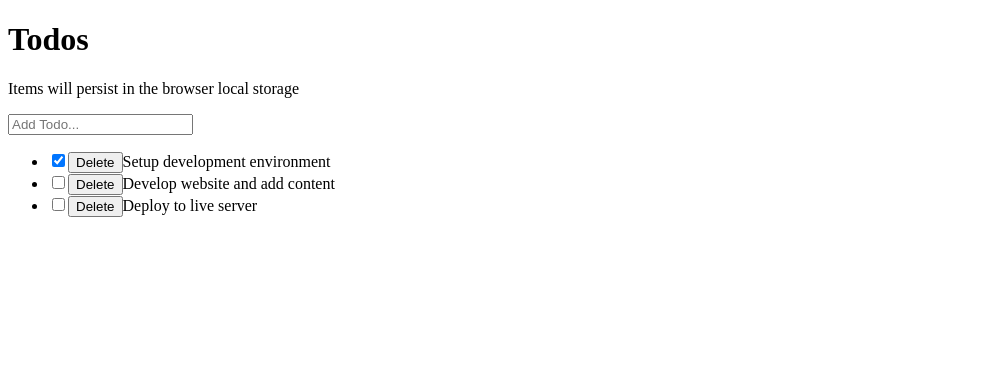
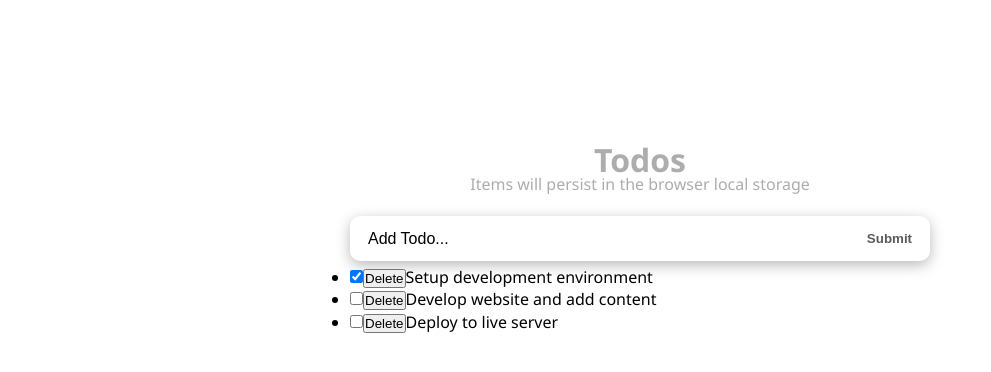
Before and after one commit to kamrantahir2/TodoApp-IbasLogic, a React (Vite) app: page / in a window 1280 px wide. Shown: the top 372 px of the page, without its empty margins (0-991 px from the left). Built offline with nearby package versions, Linux system fonts and the light colour scheme.

Commit message:
Add styling using app.css file. Begin creating module based css files

```diff
--- a/src/components/Header.jsx
+++ b/src/components/Header.jsx
@@ -1,6 +1,25 @@
+
+// We can also assign the styling to a variable
+const headerStyle = {
+    padding: '20px 0',
+    lineHeight: '1.5em',
+    color: '#aeadad',
+    textAlign: 'center'
+};
+
+
 const Header = () => {
     return (
-        <header>
+        <header
+            // Usage of inline css styling
+            // style={{
+            //     padding: '20px 0',
+            //     lineHeight: '1.5em',
+            //     color: '#aeadad',
+            //     textAlign: 'center'
+            // }}
+            style={headerStyle}
+        >
             <h1>Todos</h1>
             <p>Items will persist in the browser local storage</p>
         </header>
--- a/src/components/InputTodo.jsx
+++ b/src/components/InputTodo.jsx
@@ -26,10 +26,12 @@
 
     return (
         <>
-            <form onSubmit={handleSubmit}>
-                <input type="text" placeholder="Add Todo..." value={title} onChange={handleChange} />
+            <form onSubmit={handleSubmit} className='form-container' >
+                <input type="text" placeholder="Add Todo..." value={title} onChange={handleChange}
+                    className='input-text' />
+                <button className="input-submit">Submit</button>
             </form>
-            <span>{message}</span>
+            <span className='submit-warning' >{message}</span>
         </>
     );
 };
--- a/src/components/TodoApp.jsx
+++ b/src/components/TodoApp.jsx
@@ -3,10 +3,12 @@
 
 const TodoApp = () => {
     return (
-        <>
-            <Header />
-            <TodosLogic />
-        </>
+        <div className='wrapper'>
+            <div className="todos">
+                <Header />
+                <TodosLogic />
+            </div>
+        </ div>
     );
 };
 
--- a/src/main.jsx
+++ b/src/main.jsx
@@ -2,6 +2,7 @@
 import ReactDOM from 'react-dom/client';
 
 import TodoApp from '@/components/TodoApp';
+import '@/styles/app.css';
 
 const domContainer = document.getElementById('root');
 
--- /dev/null
+++ b/src/styles/app.css
@@ -0,0 +1,68 @@
+* {
+    box-sizing: border-box;
+    margin: 0;
+    padding: 0;
+}
+
+body {
+    font-family: 'Segoe UI', Tahoma, Geneva, Verdana, sans-serif;
+    line-height: 1.4;
+    color: #000;
+    background-color: #fff;
+    height: 100vh;
+    font-weight: 400;
+}
+
+.wrapper {
+    width: 100%;
+    padding: 8rem 20px 3rem;
+}
+
+.todos {
+    max-width: 580px;
+    margin: 0 auto;
+}
+
+.form-container {
+    display: flex;
+    border-radius: calc(0.1 * 100px);
+    box-shadow: 0px 4px 14px 0px rgba(70, 70, 70, 0.38);
+    justify-content: space-around;
+    background: #fff;
+    font-size: 1rem;
+}
+
+.input-text {
+    width: 85%;
+    padding-right: 5px;
+    padding-left: 10px;
+    border-radius: calc(0.5 * 100px);
+    font-size: 1rem;
+}
+
+.input-text::placeholder {
+    color: #000;
+}
+
+.input-submit {
+    background: transparent;
+    color: #5b5b5b;
+    text-transform: capitalize;
+    cursor: pointer;
+    font-weight: 600;
+    margin-right: 10px;
+}
+
+.input-text,
+.input-submit {
+    height: 45px;
+    outline: none;
+    border: none;
+}
+
+.submit-warning {
+    font-size: 13px;
+    color: red;
+    margin-top: 5px;
+    display: block;
+}
```
Also changed, not shown: src/styles/Header.module.css (added), src/styles/TodoItem.module.css (added).
